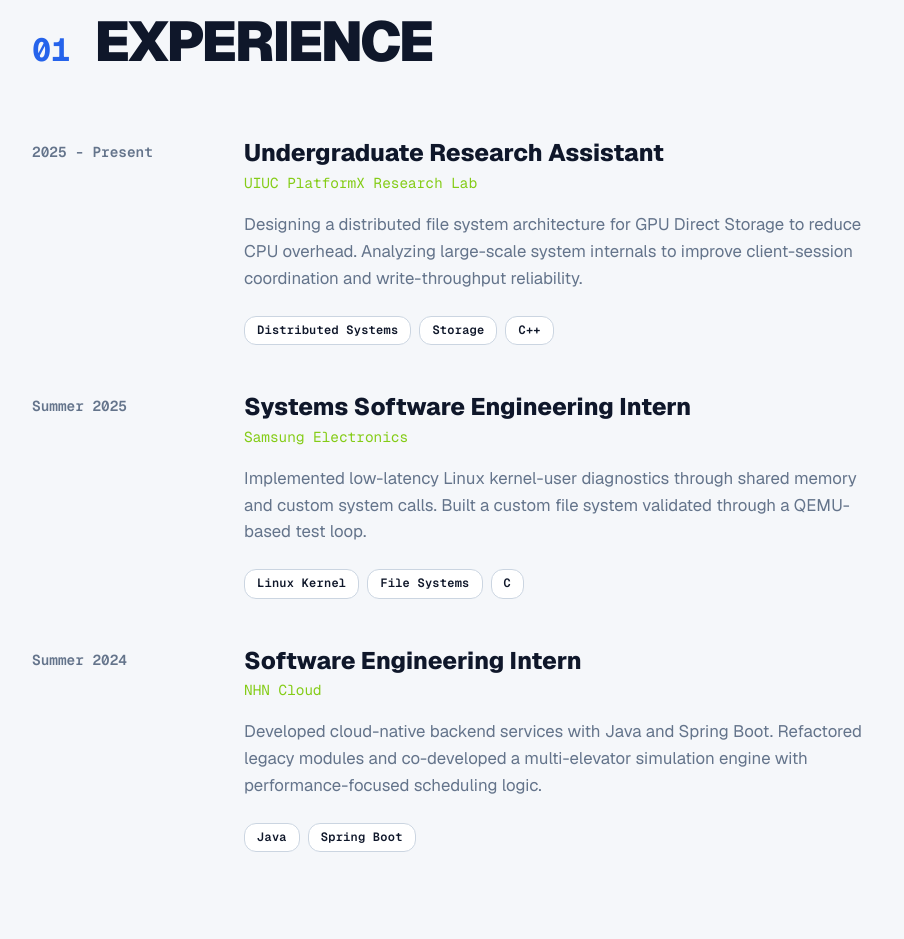
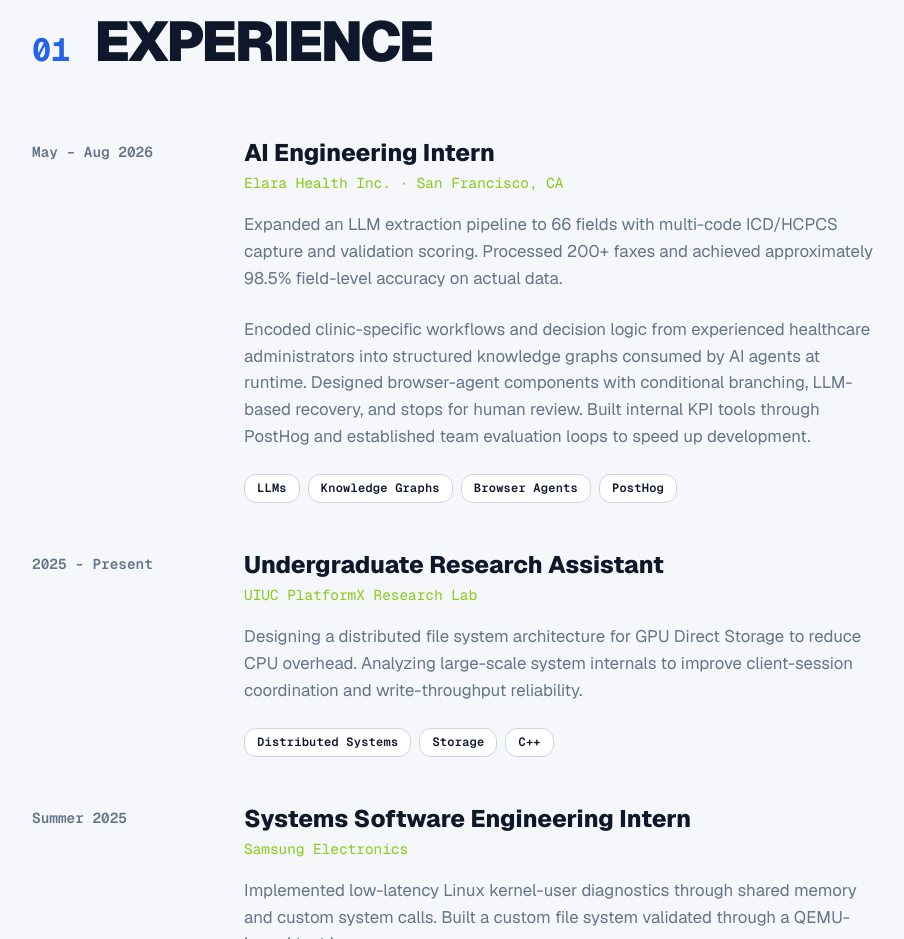
Before and after one commit to backj21/jimmyback, a plain HTML site: page index.html in a window 1280 px wide. Shown: the part 920-1859 px from the top of the page, without its empty margins (132-1036 px from the left). Drawn offline with nearby package versions, Linux system fonts and the light colour scheme.

Commit message:
Add Elara Health internship to experience

```diff
--- a/index.html
+++ b/index.html
@@ -78,6 +78,29 @@
       </div>
 
       <div class="experience-list">
+        <!-- Elara Health -->
+        <div class="experience-item reveal group">
+          <div class="exp-meta">
+            <span class="exp-date">May – Aug 2026</span>
+          </div>
+          <div class="exp-content">
+            <h3 class="exp-role">AI Engineering Intern</h3>
+            <p class="exp-company">Elara Health Inc. · San Francisco, CA</p>
+            <p class="exp-desc">
+              Expanded an LLM extraction pipeline to 66 fields with multi-code ICD/HCPCS capture and validation scoring. Processed 200+ faxes and achieved approximately 98.5% field-level accuracy on actual data.
+            </p>
+            <p class="exp-desc">
+              Encoded clinic-specific workflows and decision logic from experienced healthcare administrators into structured knowledge graphs consumed by AI agents at runtime. Designed browser-agent components with conditional branching, LLM-based recovery, and stops for human review. Built internal KPI tools through PostHog and established team evaluation loops to speed up development.
+            </p>
+            <div class="tag-group">
+              <span class="tag">LLMs</span>
+              <span class="tag">Knowledge Graphs</span>
+              <span class="tag">Browser Agents</span>
+              <span class="tag">PostHog</span>
+            </div>
+          </div>
+        </div>
+
         <!-- Item 1 -->
         <div class="experience-item reveal group">
           <div class="exp-meta">
```
